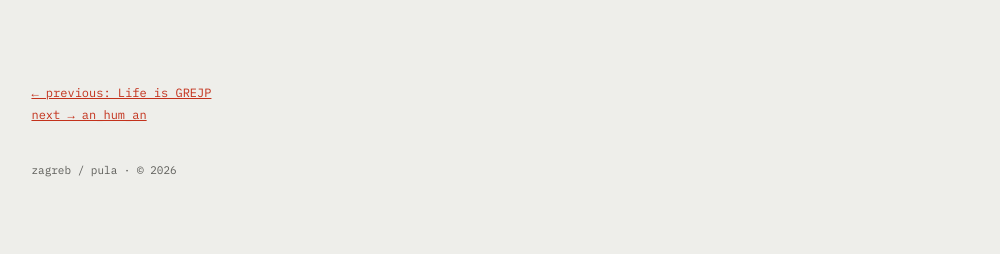
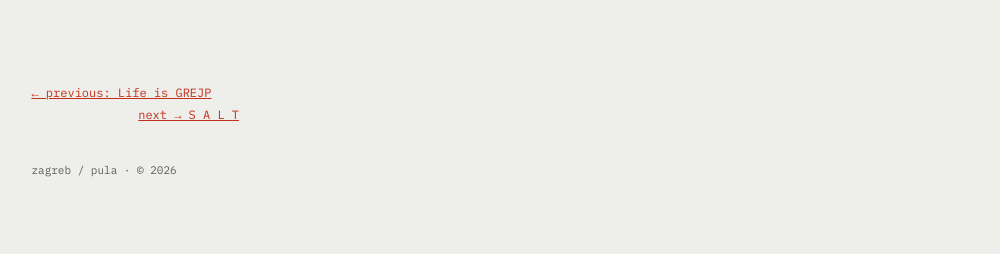
Before and after one commit to ariansajina/dora, a Jekyll site: the page built from _works/striptease-film.md, in a window 1280 px wide. Shown: the part 1979-2233 px from the top of the page, without its empty margins (44-1044 px from the left). Built offline with Jekyll 4.4.1, drawn with Linux system fonts in a browser that asks for light colours.

Commit message:
Previous/next follow the works list order; indent next
Co-Authored-By: Claude Opus 5.5 <noreply@anthropic.com>
Claude-Session: https://claude.ai/code/session_01T3oV2CMKDLfVpFAnssWYau

```diff
--- a/_layouts/work.html
+++ b/_layouts/work.html
@@ -79,14 +79,15 @@ own_footer: true
 </ul>
 {% endif %}
 
-{%- comment -%} previous = older, next = newer: project pages ordered by `sort` in _data/works.yml {%- endcomment -%}
-{%- assign paged = site.data.works.own | where_exp: "w", "w.page" | sort: "sort" -%}
+{%- comment -%} pages in the order of the works list (newest at the top):
+     next = the entry above (newer), previous = the entry below (older) {%- endcomment -%}
+{%- assign paged = site.data.works.own | where_exp: "w", "w.page" -%}
 {%- assign prev = nil -%}
 {%- assign next = nil -%}
 {%- for w in paged -%}
   {%- if w.page == page.slug -%}
-    {%- unless forloop.first -%}{%- assign i = forloop.index0 | minus: 1 -%}{%- assign prev = paged[i] -%}{%- endunless -%}
-    {%- unless forloop.last -%}{%- assign i = forloop.index0 | plus: 1 -%}{%- assign next = paged[i] -%}{%- endunless -%}
+    {%- unless forloop.first -%}{%- assign i = forloop.index0 | minus: 1 -%}{%- assign next = paged[i] -%}{%- endunless -%}
+    {%- unless forloop.last -%}{%- assign i = forloop.index0 | plus: 1 -%}{%- assign prev = paged[i] -%}{%- endunless -%}
   {%- endif -%}
 {%- endfor %}
 {% if prev or next %}
@@ -95,7 +96,7 @@ own_footer: true
   <a href="{{ '/works/' | append: prev.page | append: '/' | relative_url }}">← previous: {{ prev.title }}</a>
   {%- endif %}
   {%- if next %}
-  <a href="{{ '/works/' | append: next.page | append: '/' | relative_url }}">next → {{ next.title }}</a>
+  <a class="pager-next" href="{{ '/works/' | append: next.page | append: '/' | relative_url }}">next → {{ next.title }}</a>
   {%- endif %}
 </nav>
 {% include footer.html offset="4%" gap=40 %}
--- a/assets/css/site.css
+++ b/assets/css/site.css
@@ -310,6 +310,7 @@ a:hover { color: var(--hover); }
   font-family: var(--mono);
   font-size: 12px;
 }
+.pager .pager-next { margin-left: 9%; }
 
 /* ================= about ================= */
 .about-row {
```
